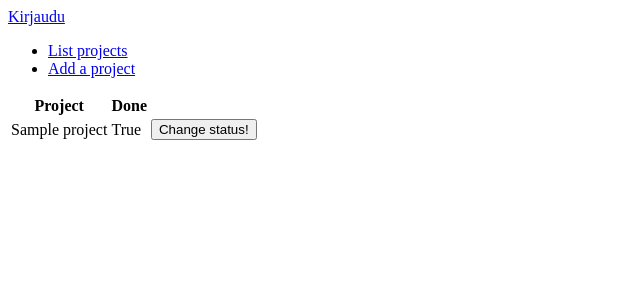
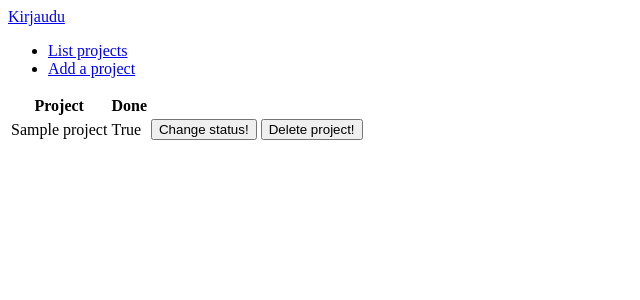
Before and after one commit to tjvalkonen/tyoaikaseuranta, a Flask app: page /projects in a window 1280 px wide. Shown: the top 300 px of the page, without its empty margins (0-640 px from the left). Run offline with Flask 2, Linux system fonts and the light colour scheme; tables that the repository leaves empty hold one stand-in row (values such as "Sample post").

Commit message:
Projektin poisto tietokannasta

```diff
--- a/application/projects/views.py
+++ b/application/projects/views.py
@@ -24,6 +24,16 @@ def projects_set_done(project_id):
 
     return redirect(url_for("projects_index"))
 
+@app.route("/projects/<project_id>/delete/", methods=["POST"])
+@login_required
+def projects_delete(project_id):
+
+    t = Project.query.get(project_id)
+    db.session.delete(t)
+    db.session().commit()
+
+    return redirect(url_for("projects_index"))
+
 @app.route("/projects/", methods=["POST"])
 @login_required
 def projects_create():
--- a/application/templates/projects/list.html
+++ b/application/templates/projects/list.html
@@ -5,6 +5,7 @@
     <tr>
       <th>Project</th>
       <th>Done</th>
+      <th></th>
       <th></th>
     </tr>
     {% for project in projects %}
@@ -16,6 +17,11 @@
 	  <input type="submit" value="Change status!"/>
 	</form>
       </td>
+      <td>
+	<form method="POST" action="{{ url_for('projects_delete', project_id=project.id) }}">
+	  <input type="submit" value="Delete project!"/>
+	</form>
+      </td>
     </tr>
     {% endfor %}
   </table>
```
